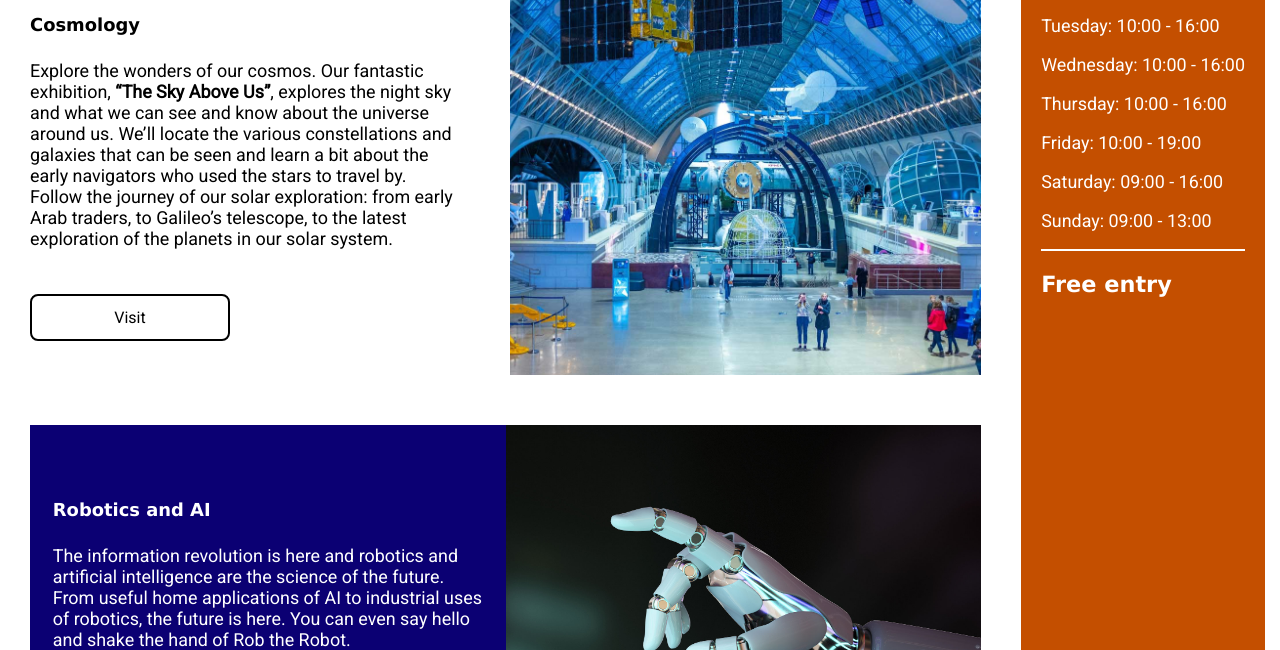
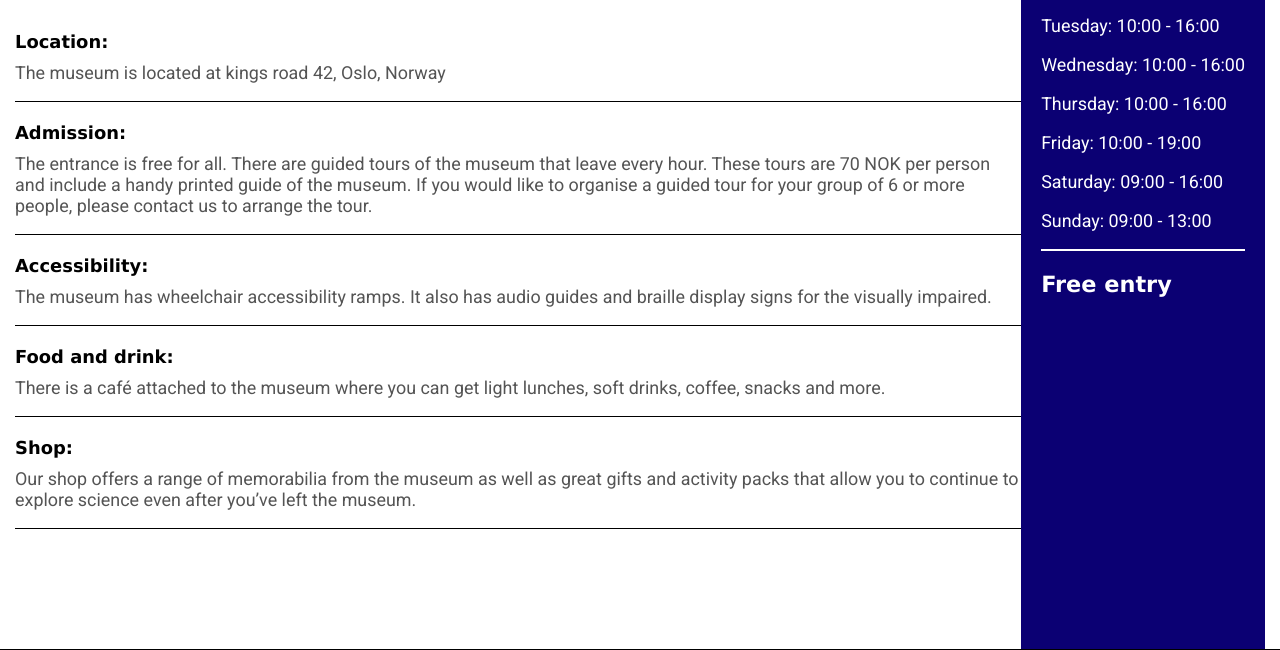
Before and after one commit to Tokle89/2022-03-30_semesterproject1_Fredrik-Tokle, a plain HTML site: page visit.html in a window 1280 px wide. Shown: the part 703-1353 px from the top of the page. Drawn offline with Linux system fonts and the light colour scheme.

Commit message:
finished visit page

```diff
--- a/css/media.css
+++ b/css/media.css
@@ -14,6 +14,16 @@
   .explore__info img {
     width: 350px;
     height: 350px;
+  }
+  /* visit-page */
+  .hours-h2 {
+    justify-content: center;
+  }
+  .visit_hours-p {
+    justify-content: center;
+  }
+  .visit_hours-sticky h3 {
+    text-align: center;
   }
 }
 
@@ -139,6 +149,9 @@
   .hours {
     display: block;
   }
+  .main-section {
+    padding: 0px;
+  }
   .content-container,
   .white-container {
     margin-right: 25px;
@@ -154,4 +167,17 @@
   .explore__info {
     margin: 50px 0px;
   }
+  /* visit page */
+  .visit_flex-container {
+    flex-direction: row;
+  }
+  .hours-h2 {
+    justify-content: left;
+  }
+  .visit_hours-p {
+    display: block;
+  }
+  .visit_hours-sticky h3 {
+    text-align: left;
+  }
 }
--- a/css/styles.css
+++ b/css/styles.css
@@ -140,7 +140,7 @@ nav a {
 }
 .main-section {
   flex: 6;
-  padding: 0 15px;
+  padding: 0px 15px;
 }
 .top-container {
   margin-top: 50px;
@@ -159,7 +159,6 @@ nav a {
   top: 1rem;
 }
 .hours-h2 {
-  display: flex;
   flex-direction: row-reverse;
   justify-content: left;
   gap: 10px;
@@ -340,3 +339,30 @@ nav a {
 .events_section {
   margin-bottom: 50px;
 }
+.dinosaur_img {
+  object-position: center -2em;
+}
+/* visit page */
+.visit_main-section {
+  margin-bottom: 100px;
+}
+.visit_info-text {
+  border-bottom: 1px solid #000;
+  margin-bottom: 20px;
+}
+.visit_info-text p {
+  margin-top: 0px;
+}
+.visit_info-text h2 {
+  margin-bottom: 10px;
+}
+.visit_flex-container {
+  flex-direction: column-reverse;
+}
+.visit-hours {
+  display: block;
+}
+
+.visit_hours-p {
+  gap: 30px;
+}
--- a/visit.html
+++ b/visit.html
@@ -22,9 +22,9 @@
         <nav>
           <a href=" index.html">Home</a>
           <a href="explore.html">Explore</a>
-          <a href="exibithion.html" class="current">Exibithion Spaces</a>
+          <a href="exibithion.html">Exibithion Spaces</a>
           <a href="events.html">Special Events</a>
-          <a href="visit.html">Visit</a>
+          <a href="visit.html" class="current">Visit</a>
           <a href="involved.html">Get Involved</a>
           <a href="contact.html">Contact Us</a>
         </nav>
@@ -37,97 +37,54 @@
       </form>
     </header>
     <main>
-      <img src="images/science-exibithion.jpg" alt=" Inside the science exibithion at the Community Science museum" class="header-img" />
-      <div class="flex-container flex">
-        <section class="main-section">
-          <h1 class="h1">Special Events</h1>
-          <section class="flex white-container top-container">
-            <div class="white-container_text">
-              <h2 class="h3">Cosmology</h2>
-              <p>
-                Explore the wonders of our cosmos. Our fantastic exhibition, <q>The Sky Above Us</q>, explores the night sky and what we can see and know about the universe around us. We’ll locate the
-                various constellations and galaxies that can be seen and learn a bit about the early navigators who used the stars to travel by. Follow the journey of our solar exploration: from early
-                Arab traders, to Galileo’s telescope, to the latest exploration of the planets in our solar system.
+      <img src="images/car.jpg" alt=" A blue sport car on exibithion" class="header-img" />
+      <div class="flex-container flex visit_flex-container">
+        <section class="main-section visit_main-section">
+          <h1 class="h1">The Community Science museum is open and welcoming visitors</h1>
+          <div class="visit_info-text">
+            <h2 class="h3">Location:</h2>
+            <p class="p-gray">The museum is located at kings road 42, Oslo, Norway</p>
+          </div>
+          <div class="visit_info-text">
+            <h2 class="h3">Admission:</h2>
+            <p class="p-gray">
+              The entrance is free for all. There are guided tours of the museum that leave every hour. These tours are 70 NOK per person and include a handy printed guide of the museum. If you would
+              like to organise a guided tour for your group of 6 or more people, please contact us to arrange the tour.
             </p>
-              <a href="exibithion.html" class="cta black-cta">Visit</a>
           </div>
-            <div class="img-container">
-              <img src="images/exibithion.jpg" alt=" Inside the science exibithion at the Community Science museum" class="container_img" />
+          <div class="visit_info-text">
+            <h2 class="h3">Accessibility:</h2>
+            <p class="p-gray">The museum has wheelchair accessibility ramps. It also has audio guides and braille display signs for the visually impaired.</p>
+          </div>
+          <div class="visit_info-text">
+            <h2 class="h3">Food and drink:</h2>
+            <p class="p-gray">There is a café attached to the museum where you can get light lunches, soft drinks, coffee, snacks and more.</p>
+          </div>
+          <div class="visit_info-text">
+            <h2 class="h3">Shop:</h2>
+            <p class="p-gray">
+              Our shop offers a range of memorabilia from the museum as well as great gifts and activity packs that allow you to continue to explore science even after you’ve left the museum.
+            </p>
           </div>
         </section>
-          <section class="flex content-container blue-container color-white">
-            <div>
-              <div class="content-container_text">
-                <h2 class="h3">Robotics and AI</h2>
-                <p>
-                  The information revolution is here and robotics and artificial intelligence are the science of the future. From useful home applications of AI to industrial uses of robotics, the
-                  future is here. You can even say hello and shake the hand of Rob the Robot.
-                </p>
-                <a href="events.html" class="cta color-cta orange-cta">Special Events</a>
-              </div>
-            </div>
-            <div>
-              <img src="images/robot-hand.jpg" alt="Robot hand reaching out " class="container_img" />
-            </div>
-          </section>
-          <section class="flex white-container">
-            <div class="white-container_text">
-              <h2 class="h3">Biology and Medicine</h2>
-              <p>
-                From micro-organisms to the human body, major breakthroughs in biology are offering us unique insights into the great wonders of the tiny world. For many people their life expectancy
-                is much longer and their quality of life much improved, thanks to the growth of our understanding of medicine. Over a series of exhibits we explore the history of medicine and take a
-                look at some major breakthroughs including the discovery of penicillin and the first heart transplant.
-              </p>
-              <a href="exibithion.html" class="cta black-cta">Visit</a>
-            </div>
-            <div class="img-container">
-              <img src="images/biology.jpg" alt=" picture of a a human doll where his organs are showing" class="container_img" />
-            </div>
-          </section>
-          <section class="flex content-container green-container color-white">
-            <div>
-              <div class="content-container_text">
-                <h2 class="h3">Ecology</h2>
-                <p>
-                  As we learn more and more of the impact humans are having on the planet, the more important it becomes that scientists explore how to create a sustainable future not just for humans
-                  but for the whole planet.
-                </p>
-                <a href="events.html" class="cta color-cta orange-cta">Special Events</a>
-              </div>
-            </div>
-            <div>
-              <img src="images/scientific.jpg" alt="women doing an experiment in a scientific machine " class="container_img" />
-            </div>
-          </section>
-          <section class="flex white-container">
-            <div class="white-container_text">
-              <h2 class="h3">Evolution</h2>
-              <p>
-                For centuries, philosophers and scientists have wrestled with the question of our origins. Where do we come from and how did we get here? Since Darwin proposed his theory of evolution
-                we have had a framework for exploring and understanding our place in this world. Discover the origins of life on this planet and how the species we know today have evolved our time.
-                You can also take some time to meet a few of the creatures who didn’t survive, including our Woolly Mammoth, the Dodos, and a number of dinosaurs too.
-              </p>
-              <a href="exibithion.html" class="cta black-cta">Visit</a>
-            </div>
-            <div class="img-container">
-              <img src="images/skeleton.jpg" alt="picture of skeletons on display" class="container_img" />
-            </div>
-          </section>
-        </section>
-        <section class="hours orange-container color-white">
-          <div class="hours-sticky">
-            <div class="hours-h2">
+        <section class="hours blue-container color-white visit-hours">
+          <div class="hours-sticky visit_hours-sticky">
+            <div class="hours-h2 flex">
               <h2>Hours:</h2>
               <i class="far fa-clock fa-2x"></i>
             </div>
-            <div class="hours-p">
+            <div class="hours-p visit_hours-p flex">
+              <div>
                 <p>Monday: Closed</p>
                 <p>Tuesday: 10:00 - 16:00</p>
                 <p>Wednesday: 10:00 - 16:00</p>
                 <p>Thursday: 10:00 - 16:00</p>
+              </div>
+              <div>
                 <p>Friday: 10:00 - 19:00</p>
                 <p>Saturday: 09:00 - 16:00</p>
                 <p>Sunday: 09:00 - 13:00</p>
+              </div>
             </div>
             <h3>Free entry</h3>
           </div>
```
Also changed, not shown: events.html (+2 -2 lines), exibithion.html (+2 -2 lines), explore.html (+2 -2 lines), index.html (+1 -1 lines), images/car.jpg (added), images/dinosaur.jpg. Lines whose indentation alone changed are shown as unchanged.
